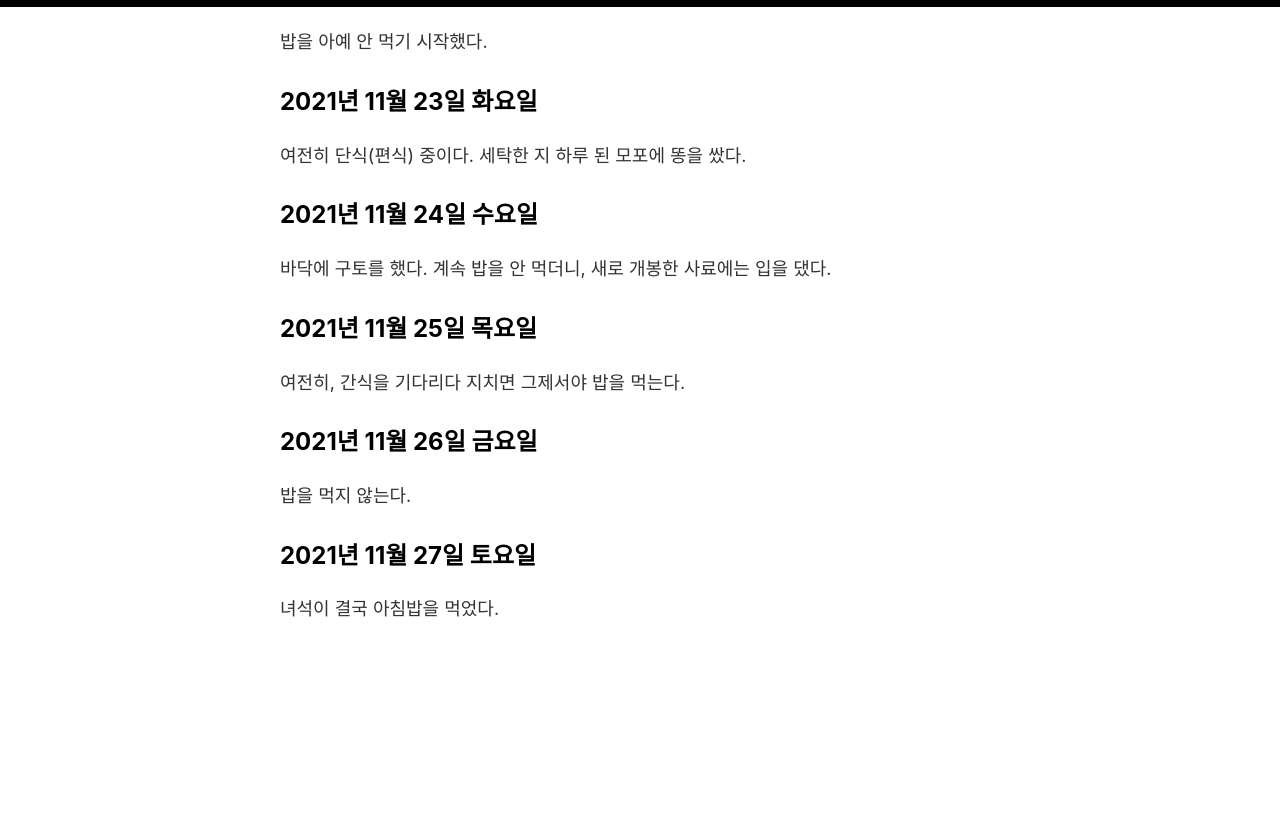
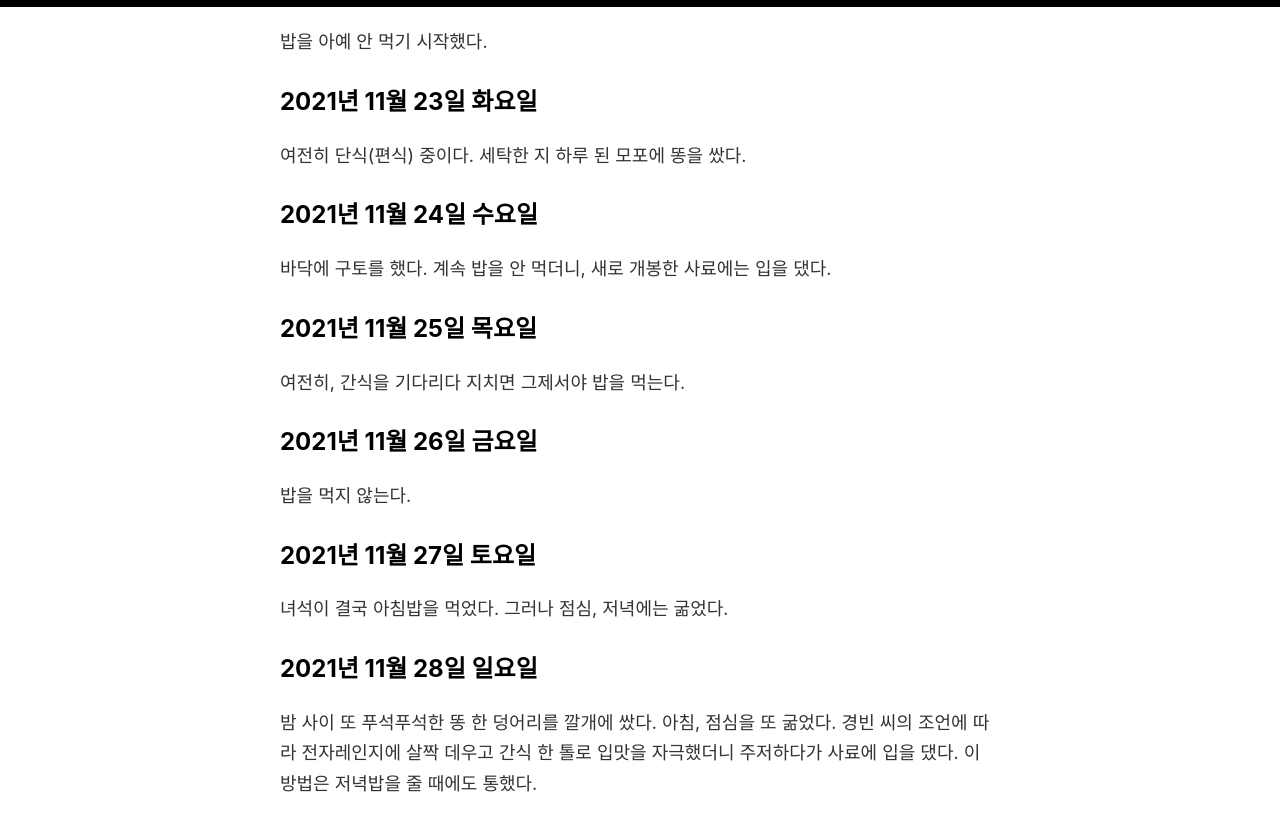
Before and after one commit to oxmhpark/www.exonomicon.net, a Jekyll site: the page built from _posts/2021-10-31-caring-note-of-aeng-doo.md, in a window 1280 px wide and 900 px high, scrolled down 3708 px. Shown: the top 831 px of the window. Built offline with Jekyll 4.4.1, drawn with Linux system fonts in a browser that asks for light colours; comment, search, counter and statistics services are not loaded; before the commit the page ends 4433 px from its top, so only the background shows below that.

Commit message:
Update 2021-10-31-caring-note-of-aeng-doo.md

```diff
--- a/_posts/2021-10-31-caring-note-of-aeng-doo.md
+++ b/_posts/2021-10-31-caring-note-of-aeng-doo.md
@@ -86,4 +86,7 @@ published: true
 밥을 먹지 않는다.
 
 ## 2021년 11월 27일 토요일
-녀석이 결국 아침밥을 먹었다.
+녀석이 결국 아침밥을 먹었다. 그러나 점심, 저녁에는 굶었다.
+
+## 2021년 11월 28일 일요일
+밤 사이 또 푸석푸석한 똥 한 덩어리를 깔개에 쌌다. 아침, 점심을 또 굶었다. 경빈 씨의 조언에 따라 전자레인지에 살짝 데우고 간식 한 톨로 입맛을 자극했더니 주저하다가 사료에 입을 댔다. 이 방법은 저녁밥을 줄 때에도 통했다.
```
